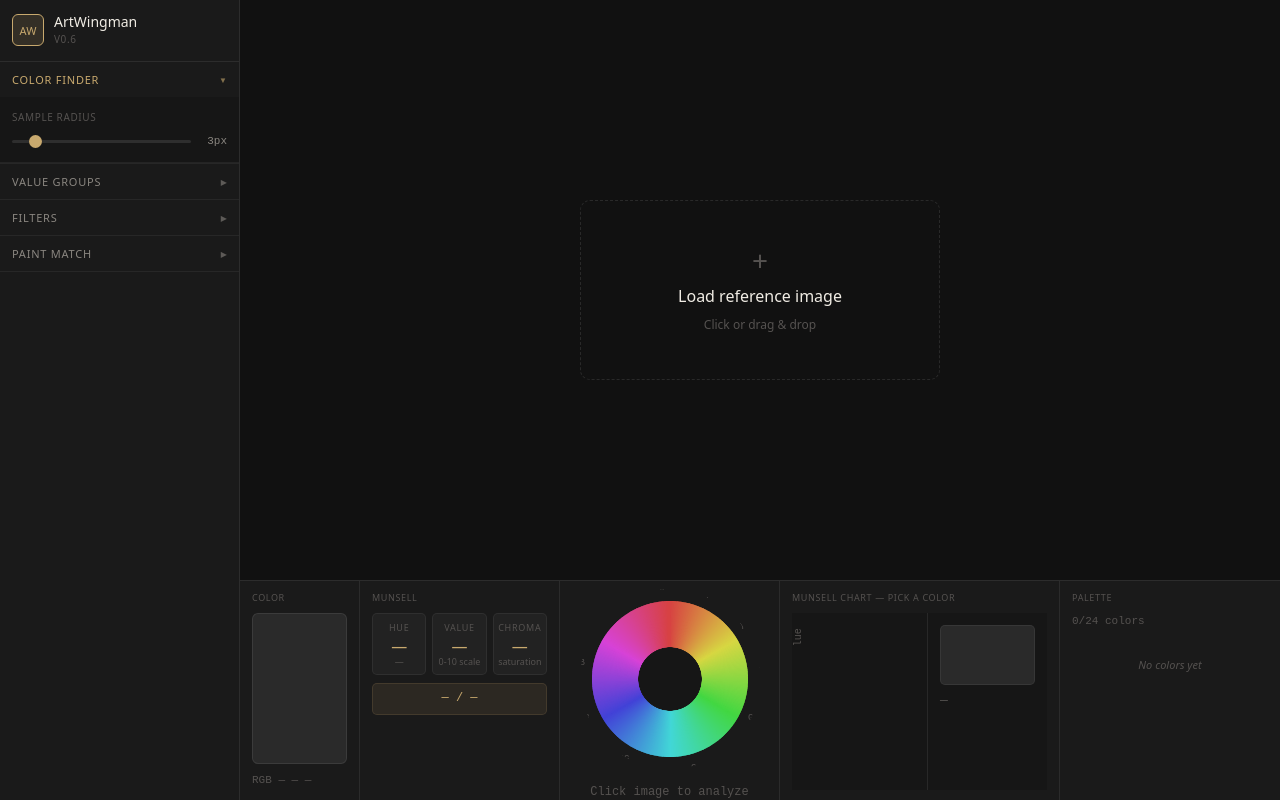
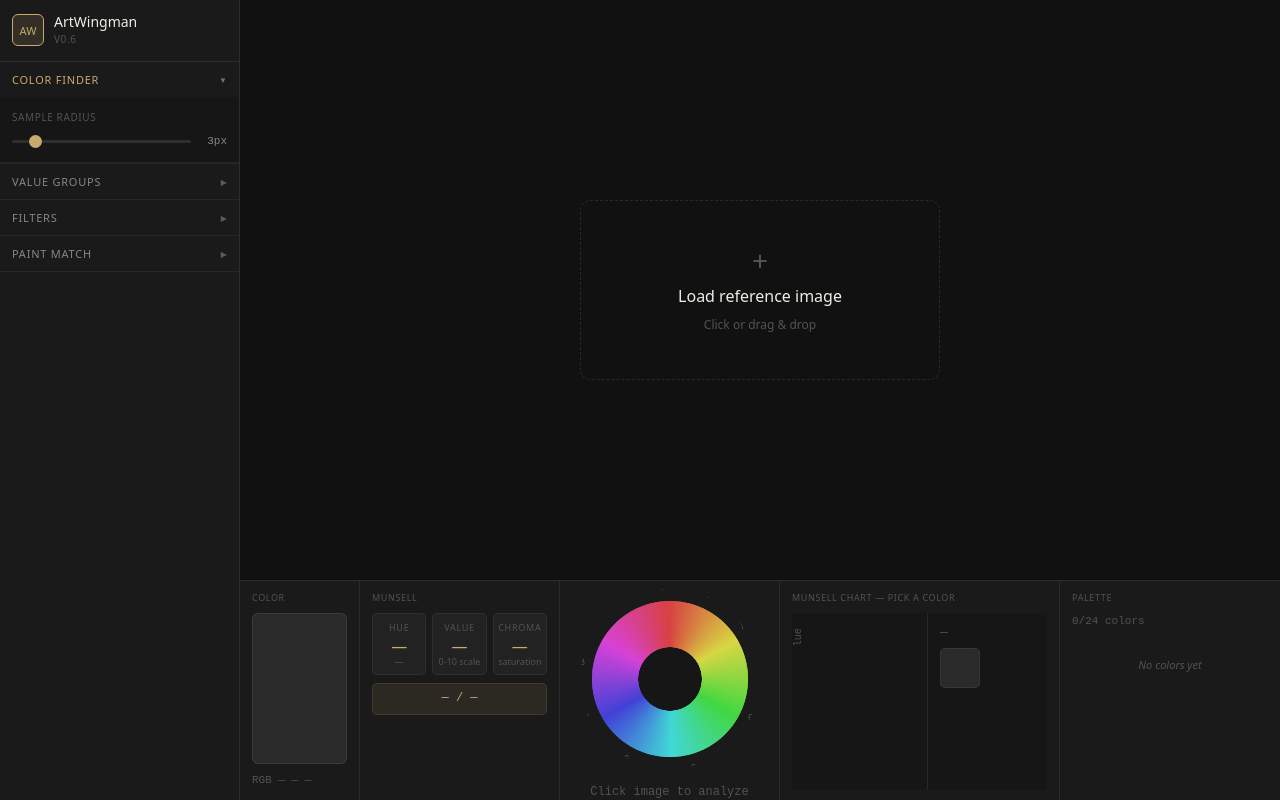
Before and after one commit to manvredo/artwingman, a Next.js app: page / in a window 1280 px wide. Built offline with nearby package versions, Linux system fonts and the light colour scheme.

Commit message:
v0.6 - Munsell detail panel: swatch below text, left-aligned fixed size
Co-Authored-By: Claude Sonnet 4.6 <noreply@anthropic.com>

```diff
--- a/components/MunsellChart.js
+++ b/components/MunsellChart.js
@@ -139,15 +139,6 @@ export default function MunsellChart({ hueAngle, hueName, hue, value, chroma, co
         lineHeight: 'normal',
         transition: 'all 0.15s',
       }}>
-        <div style={{
-          width: '100%',
-          height: 60,
-          borderRadius: 5,
-          background: hoveredColor ?? '#2a2a2a',
-          border: '1px solid rgba(255,255,255,0.06)',
-          flexShrink: 0,
-          transition: 'background 0.15s',
-        }} />
         {hovered ? (
           <>
             <div style={{ fontSize: 13, color: '#c8a96e', fontFamily: 'monospace', fontWeight: 500, textAlign: 'left' }}>
@@ -160,6 +151,15 @@ export default function MunsellChart({ hueAngle, hueName, hue, value, chroma, co
         ) : (
           <div style={{ fontSize: 13, color: '#555250', fontFamily: 'monospace', textAlign: 'left' }}>—</div>
         )}
+        <div style={{
+          width: 40,
+          height: 40,
+          borderRadius: 5,
+          background: hoveredColor ?? '#2a2a2a',
+          border: '1px solid rgba(255,255,255,0.06)',
+          flexShrink: 0,
+          transition: 'background 0.15s',
+        }} />
       </div>
 
     </div>
```
